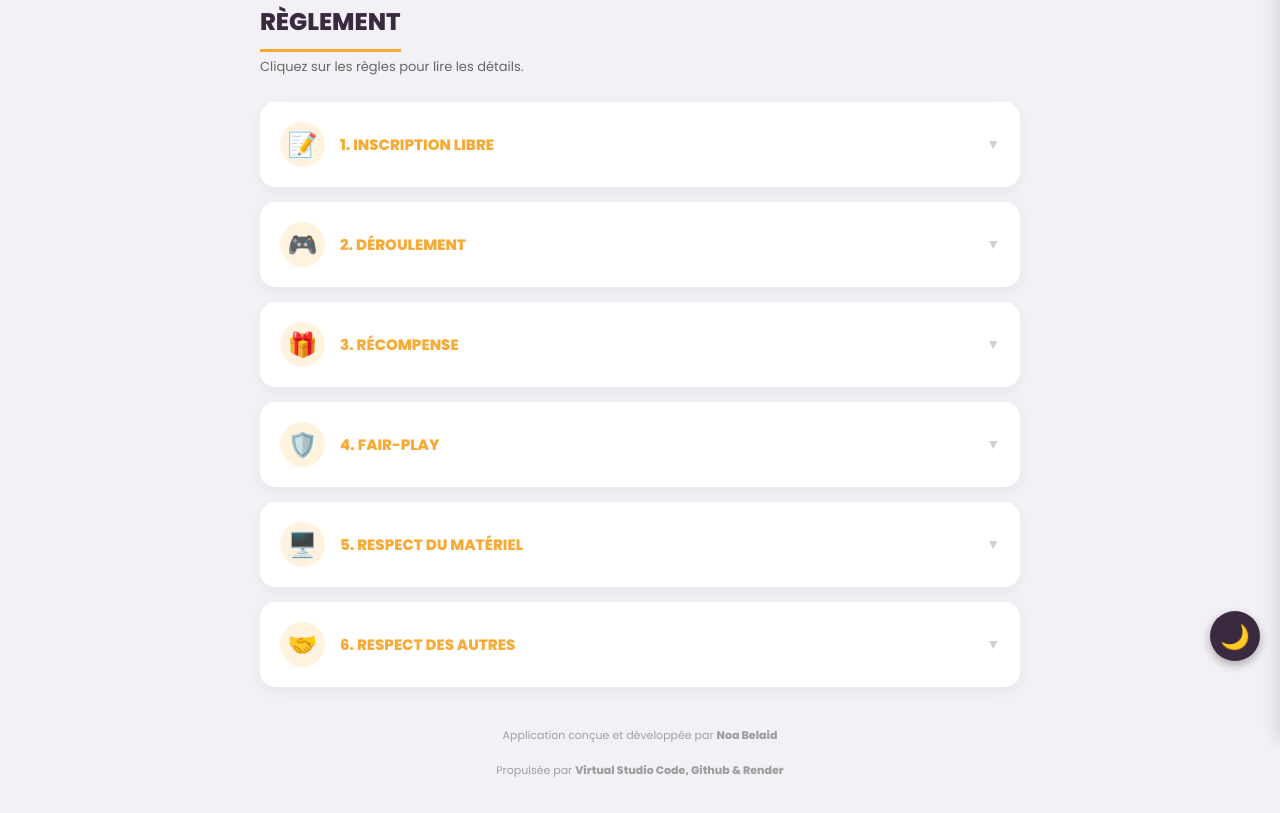
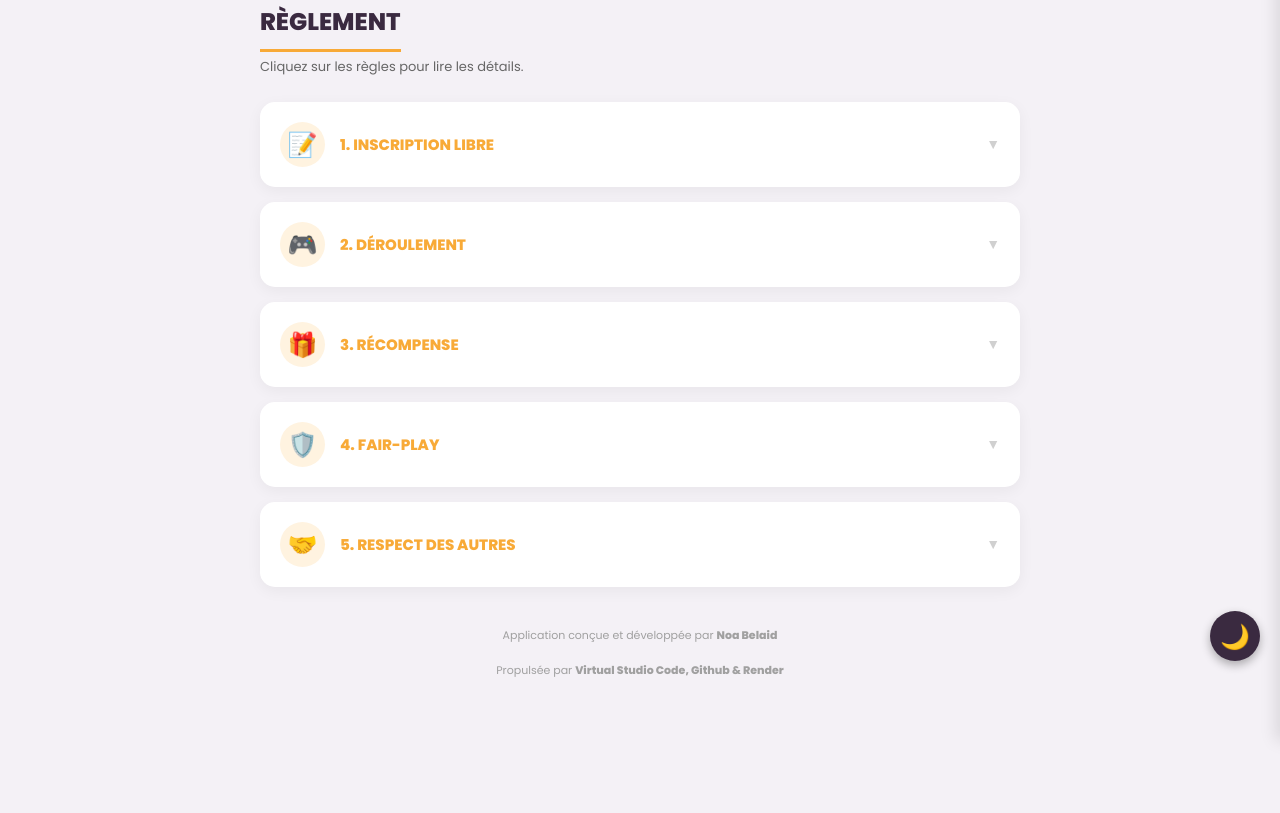
Before and after one commit to noaCentu/Centurio-gaming-zone-24-du-mans, a website: page public/reglement.html in a window 1280 px wide. Shown: the part 59-872 px from the top of the page. After the commit the page ends 800 px from the top, so only its background shows below. Drawn offline with Linux system fonts and the light colour scheme.

Commit message:
Update reglement.html

```diff
--- a/public/reglement.html
+++ b/public/reglement.html
@@ -6,6 +6,7 @@
     <title>Règles - Gaming Zone</title>
     <link href="https://fonts.googleapis.com/css2?family=Poppins:wght@400;600;800&display=swap" rel="stylesheet">
     <link rel="stylesheet" href="style.css?v=18">
+    <link rel="icon" type="image/x-icon" href="/centurio-favicon.ico">
     <style>
         .lang-dropdown { position: relative; z-index: 1000; }
         .lang-btn { font-size: 22px; cursor: pointer; background: transparent; border: none; transition: transform 0.2s; }
@@ -99,11 +100,7 @@
                 <div class="rule-content"><p>Une seule participation par appareil. Toute tentative de triche entraînera l'annulation automatique de vos défis.</p></div>
             </details>
             <details class="rule-card">
-                <summary><div class="summary-left"><div class="rule-icon">🖥️</div><div class="rule-text"><h4>5. Respect du matériel</h4></div></div><div class="arrow-icon">▼</div></summary>
-                <div class="rule-content"><p>Le matériel mis à votre disposition coûte cher. Il est strictement interdit de le frapper ou de le dégrader.</p></div>
-            </details>
-            <details class="rule-card">
-                <summary><div class="summary-left"><div class="rule-icon">🤝</div><div class="rule-text"><h4>6. Respect des autres</h4></div></div><div class="arrow-icon">▼</div></summary>
+                <summary><div class="summary-left"><div class="rule-icon">🤝</div><div class="rule-text"><h4>5. Respect des autres</h4></div></div><div class="arrow-icon">▼</div></summary>
                 <div class="rule-content"><p>La zone est un espace de détente. Les insultes, comportements toxiques ou cris abusifs ne sont pas tolérés.</p></div>
             </details>
         </div>
```
